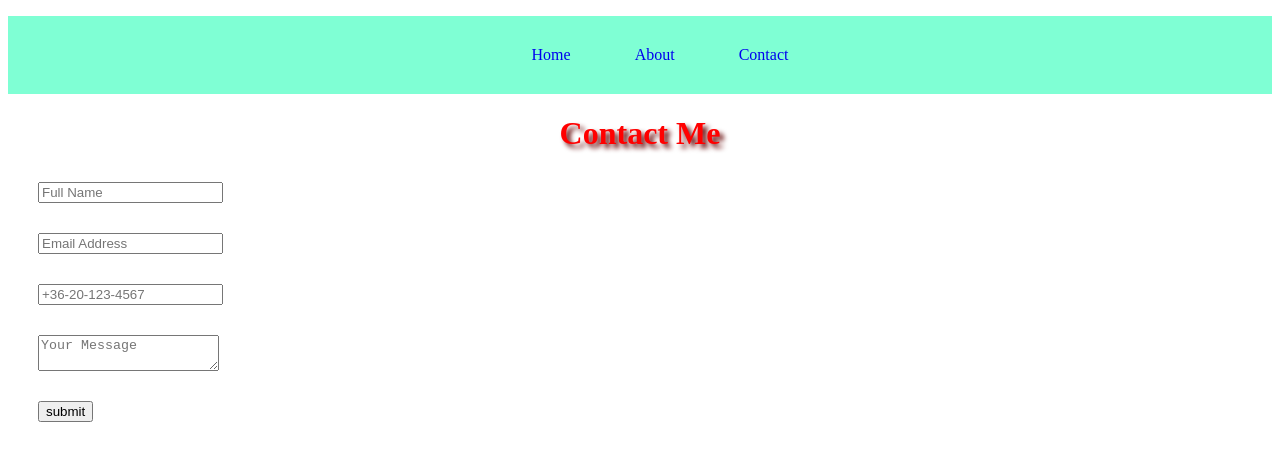
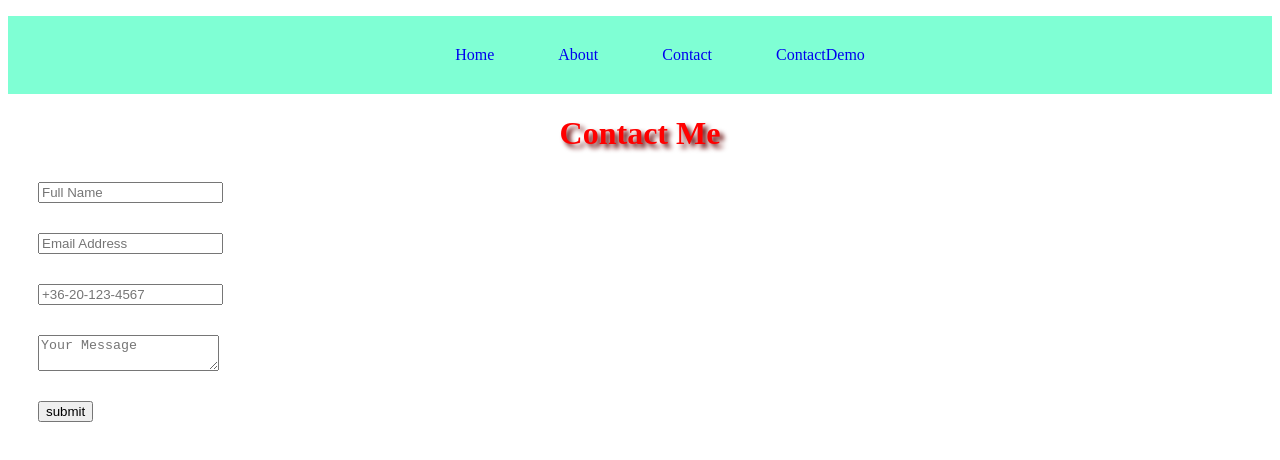
Before and after one commit to Monacskae/Demonstration-Repo, a plain HTML site: page contact.html in a window 1280 px wide. Drawn offline with Linux system fonts and the light colour scheme.

Commit message:
form attributes added

```diff
--- a/contact.html
+++ b/contact.html
@@ -15,12 +15,13 @@
                 <a href="index.html"><li>Home</li></a>
                 <a href="about.html"><li>About</li></a>
                 <a href="contact.html"><li>Contact</li></a>
+                <a href="contactDemo.html"><li>ContactDemo</li></a>
             </ul>
         </nav>
     </header>
     <h1>Contact Me</h1>
 
-    <form>
+    <form name="contact" method="POST" data-netlify="true">
         <input type="text" name="name" placeholder="Full Name" required>
         <input type="email" name="email" placeholder="Email Address" required>
         <input type="tel" name="phone_num" placeholder="+36-20-123-4567"  pattern="[\+]\d{2}[\-]\d{2}[\-]\d{3}[\-]\d{4}" required>
```
